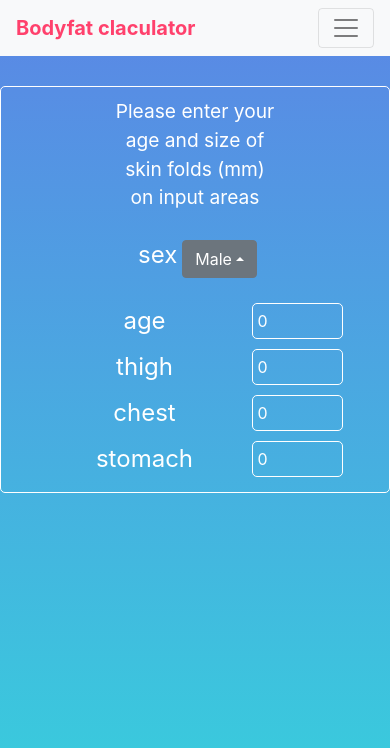
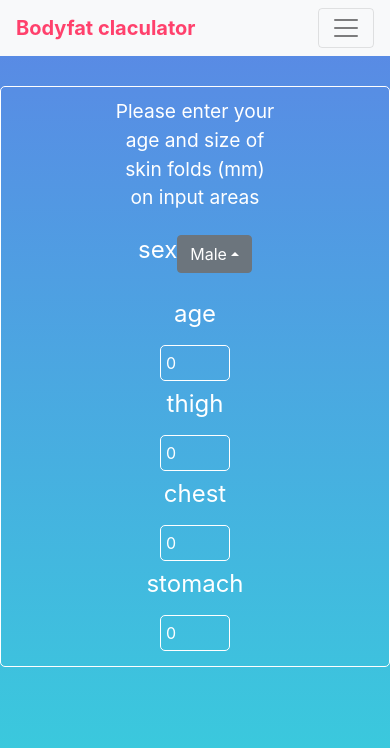
Before and after one commit to Mostrowski8/bodyfat, a React (Create React App) app: page / in a window 390 px wide. Shown: the top 748 px of the page. Built offline with nearby package versions, Linux system fonts and the light colour scheme.

Commit message:
styling fixes

```diff
--- a/src/App.js
+++ b/src/App.js
@@ -39,7 +39,6 @@ const App = () => {
   }
 
 const Calc = ({result, sex, forms, submit, sexPickerOpen}) => {
-console.log("props", sex, submit, forms, "dropdownopen", sexPickerOpen);
 const dispatch = useContext(Context);
 let inputdone =  forms.find((e) => {return e.value === '' || e.value === 0}) !== undefined ? false : true;
     return(
@@ -65,10 +64,10 @@ let inputdone =  forms.find((e) => {return e.value === '' || e.value === 0}) !==
 const Formfields = ({forms}) => {
 const dispatch = useContext(Context);
 const Formfields = forms.map((form, index)=>{
-return <div key={form.name} className="col-sm-12 col-md-3 col-lg-3 text-center">
+return <div key={form.name} style={{justifyContent:"center"}} className="col-12 text-center">
 <div style={{justifyContent:"center"}} className="row text-center">
-<label className="col-sm-12 col-6 label">{form.name}</label>
-<input name={form.name} className="input" min={0} max={99} value={form.value} type="number" onChange={(e)=>{dispatch({type:"handleInputFieldChange", payload:{value:e.target.value, name:e.target.name}})}}></input>
+<label className="col-xs-6 col-sm-6 label">{form.name}</label>
+<div className="col-xs-6 col-sm-6 inputfield" ><input name={form.name} className="input" min={0} max={99} value={form.value} type="number" onChange={(e)=>{dispatch({type:"handleInputFieldChange", payload:{value:e.target.value, name:e.target.name}})}}></input></div>
 </div>
 </div>
 });
--- a/src/index.css
+++ b/src/index.css
@@ -67,9 +67,24 @@ code {
 }
 
 .label {
-  margin: 5px;
+  text-align: right;
   color: white;
   font-size: 1.5em;
+}
+
+.inputfield {
+  text-align: left;
+}
+
+@media only screen and (max-width: 600px) {
+.label {
+  text-align: center;
+  color: white;
+  font-size: 1.5em;
+}
+.inputfield {
+  text-align: center;
+}
 }
 
 .container {
@@ -78,12 +93,25 @@ code {
 }
 
 .input {
+  max-width: 70px;
   border-radius: 5px;
   background-color: transparent;
   border: 1px solid white;
   color: white;
   padding: 5px;
   margin: 5px;
+}
+
+.input::after {
+  content: "mm";
+  position: relative;
+  height: 1em;
+  width: 3em;
+  color: white;
+}
+
+.inputscontainer {
+  max-width: 600px;
 }
 
 .density {
@@ -97,6 +125,7 @@ code {
   border: 1px solid white;
   color: white;
   padding: 20px;
+  margin-top: 20px;
   margin-bottom: 20px;
   font-size: 2em;
   margin-left: 50%;
--- a/src/reducer/Reducer.js
+++ b/src/reducer/Reducer.js
@@ -1,57 +1,10 @@
-
-// export default function reducer(state, action) {
-//     switch (action.type) {
-//         case "dropdownToggle":
-//             console.log(action.type, state);
-//             return {
-//                 ...state,
-//                 dropdownOpen: !state.dropdownOpen
-//             }
-//         case "dropdownSelect":
-//             console.log(action.type, action.payload, state);
-//             if (action.payload.innerText === state.sex) return;
-//             return {
-//                 ...state,
-//                 dropdownOpen: !state.dropdownOpen,
-//                 sex: action.payload.innerText,
-//                 age: "",
-//                 fieldtwo: "",
-//                 fieldthree: "",
-//                 fieldone: "",
-//                 submit: false
-//             }
-//         case "handleChange":
-//             console.log(action.type, action.payload, state);
-//             let {
-//                 target,
-//                 value,
-//                 name
-//             } = action.payload;
-//             if (isNaN(value) && value !== '') return;
-//             return {
-//                 ...state,
-//                 [name]: value === '' ? value : Number(value),
-//                 submit: false
-//             };
-//         case "onSubmit":
-//             console.log(action.type, action.payload, state);
-//             return {
-//                 ...state,
-//                 submit: true
-//             }
-// default:
-// console.log("sumtin went rong");
-//     }
-//     console.log("new state", state);
-// }
-
 export default function reducer(state, action) {
     let newState;
     switch (action.type) {
  case "handleInputFieldChange":
  console.log(action.type, action.payload);
  let {value, name} = action.payload;
- if (value>99) return state;
+ if (value>99 || value<0) return state;
 newState = {...state, submit:false};
  newState.forms.forEach((form)=> {
    if (form.name===name) form.value=value;
```
